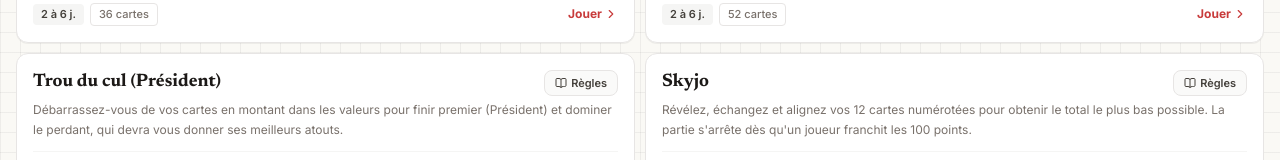
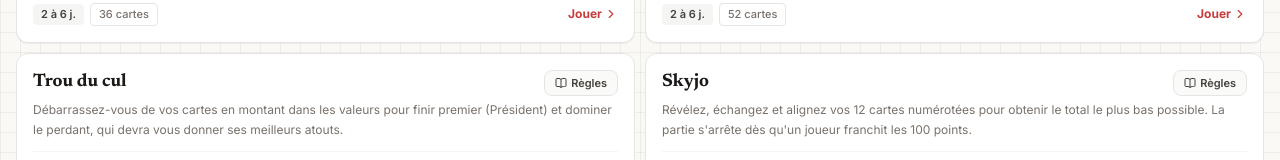
Before and after one commit to Artichou-code/ardoise, a React (Vite) app: page / in a window 1280 px wide. Shown: the part 228-388 px from the top of the page. Built offline with nearby package versions, Linux system fonts and the light colour scheme.

Commit message:
fix: rename Trou du cul (Président) to Trou du cul

```diff
--- a/src/components/GameScreen.jsx
+++ b/src/components/GameScreen.jsx
@@ -60,7 +60,7 @@
         </button>
         <div className="flex items-center gap-2 flex-1 min-w-0">
           <span className="font-serif-title font-bold text-base truncate">
-            {activeGame.name}
+            {activeGame.type === GAMES.PRESIDENT || activeGame.name?.startsWith('Trou du cul') ? 'Trou du cul' : activeGame.name}
           </span>
           <span className="text-xs font-semibold text-[#c83b3b] shrink-0 whitespace-nowrap">
             M.{activeGame.rounds.length + 1}
--- a/src/constants/games.js
+++ b/src/constants/games.js
@@ -183,7 +183,7 @@
   },
   [GAMES.PRESIDENT]: {
     id: GAMES.PRESIDENT,
-    name: 'Trou du cul (Président)',
+    name: 'Trou du cul',
     playersBadge: '3–8 j.',
     categoryBadge: '54 cartes',
     description:
```
